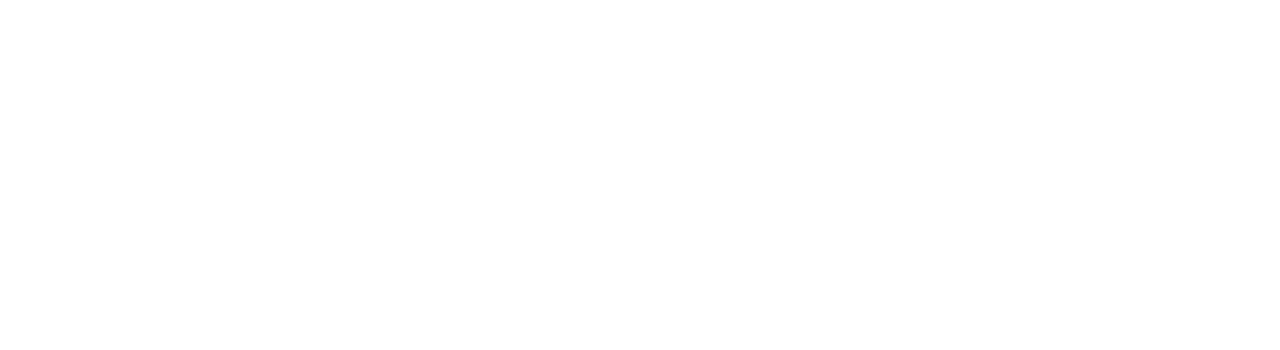
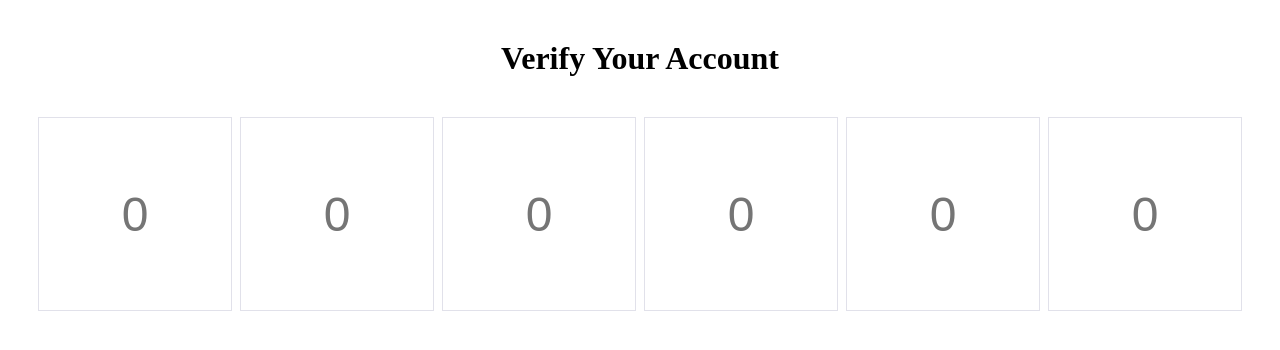
Before and after one commit to acciojob/OTP-vedikamishragithub, a website: page main.html in a window 1280 px wide. Drawn offline with Linux system fonts and the light colour scheme.

Commit message:
created a submission

```diff
--- a/main.html
+++ b/main.html
@@ -8,6 +8,16 @@
 
 <body>
 	<!-- the entire body must be written by student -->
+	<h1 id="verification_heading">Verify Your Account</h1>
+	<h6 id="verification_subtext"></h6>
+	<div class="code-container">
+		<input class="code" placeholder='0' type="code-1" >
+		<input class="code" placeholder='0' type="code-2" >
+		<input class="code" placeholder='0' type="code-3" >
+		<input class="code" placeholder='0' type="code-4" >
+		<input class="code" placeholder='0' type="code-5" >
+		<input class="code" placeholder='0' type="code-6" >
+	</div>
     <script type="text/javascript" src="./script.js">
 </script>
 
--- a/script.js
+++ b/script.js
@@ -1 +1,26 @@
-//your JS code here. If required.
+document.querySelectorAll('.code').forEach((input, index, inputs) => {
+  input.addEventListener('input', (e) => {
+    const value = e.target.value;
+    if (!/^\d$/.test(value)) {
+      e.target.value  ''; // Clear non-numeric input
+      return;
+    }
+    if (index < inputs.length - 1) {
+      inputs[index + 1].focus(); // Move focus to next input
+    }
+  });
+
+  input.addEventListener('keydown', (e) => {
+    if (e.key === 'Backspace' && !e.target.value && index > 0) {
+      inputs[index - 1].focus(); // Move focus to previous input on Backspace
+    }
+  });
+
+  input.addEventListener('focus', () => {
+    input.classList.add('active');
+  });
+
+  input.addEventListener('blur', () => {
+    input.classList.remove('active');
+  });
+});
--- a/styles.css
+++ b/styles.css
@@ -1 +1,29 @@
 /*  your css code here. If applicable */
+*{
+	margin:0px;
+	padding:0px;
+	text-align:center;
+}
+h1{
+	margin:40px;
+}
+.code-container{
+margin:30px;
+display:flex;
+justify-content:center;
+align-items:center;
+gap:.5rem;
+
+}
+
+
+.code {
+  width: 15vw;
+  height: 15vw;
+  background-color: white;
+  text-align: center;
+  color: grey;
+  font-size: 3rem;
+  outline: none;
+  border: 1px solid #e1e1ea;
+}
```
